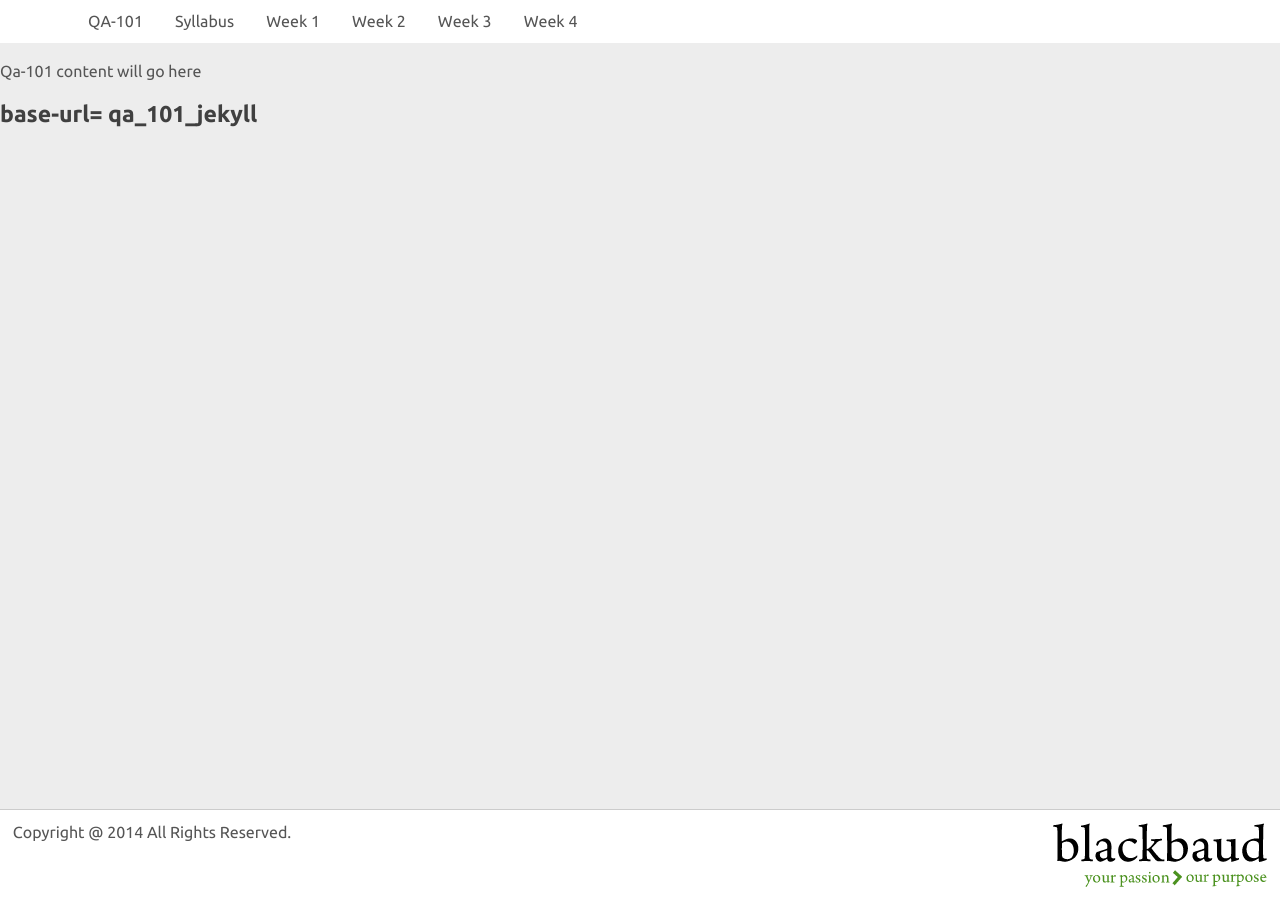
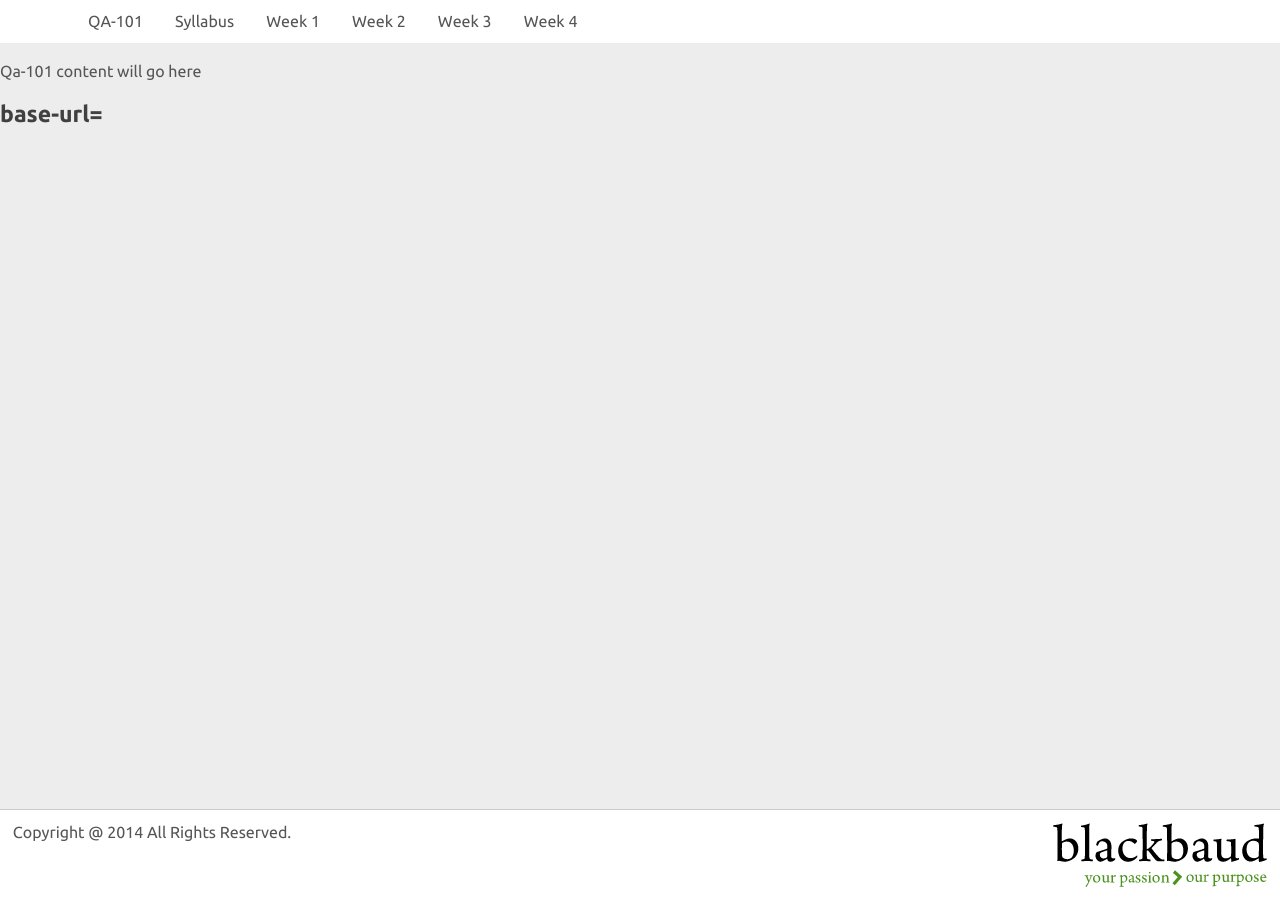
Before and after one commit to etuitiveapps/qa_101_jekyll, a Jekyll site: the page built from index.html, in a window 1280 px wide. Built offline with Jekyll 4.4.1, drawn with Linux system fonts in a browser that asks for light colours; Markdown is read by kramdown in place of the engine named in the settings.

```diff
--- a/_config.yml
+++ b/_config.yml
@@ -1,4 +1,4 @@
 name: QA-101
 markdown: redcarpet
 pygments: true
-baseurl: qa_101_jekyll
+baseurl:
```
